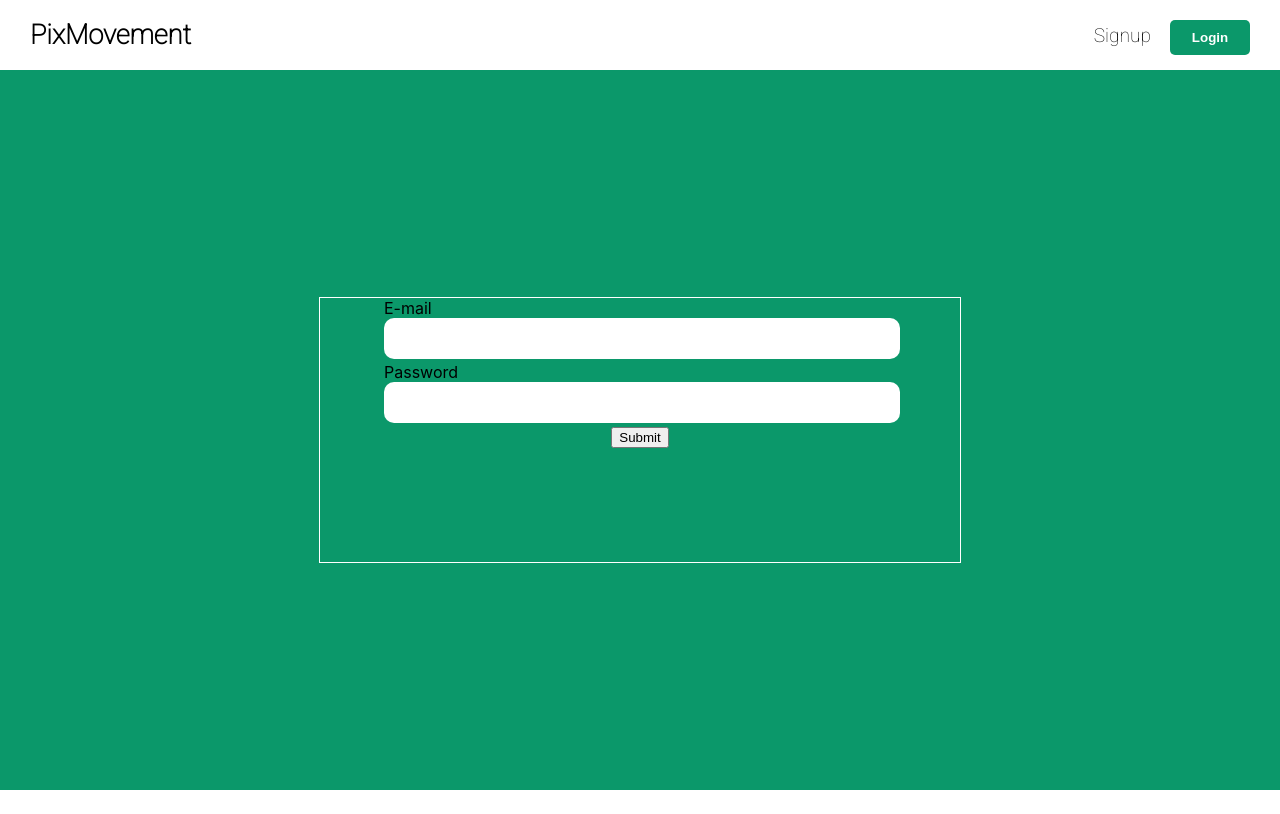
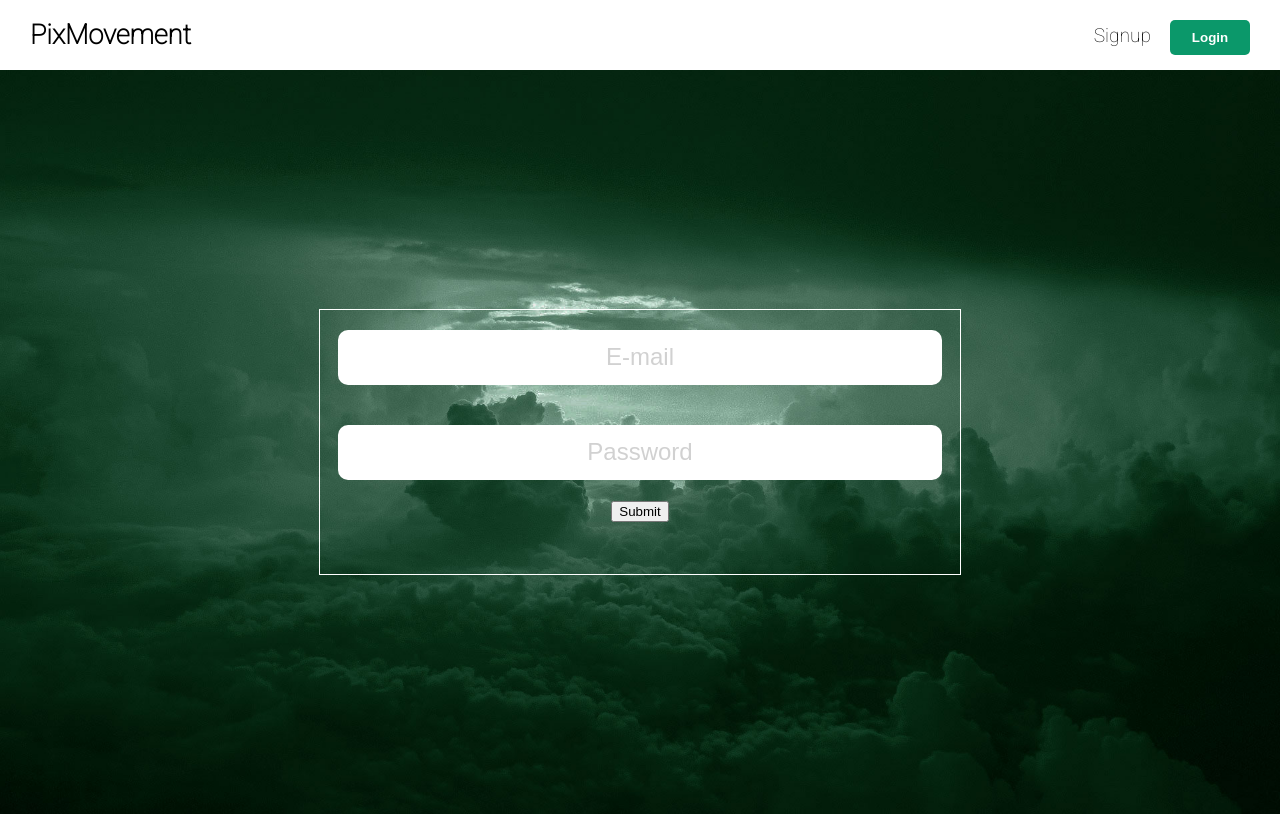
Before and after one commit to indiomedeiros/pixeidos-front-end, a React (Create React App) app: page /login in a window 1280 px wide. Built offline with nearby package versions, Linux system fonts and the light colour scheme.

Commit message:
general corrections

```diff
--- a/src/Components/Input/Input.js
+++ b/src/Components/Input/Input.js
@@ -1,10 +1,8 @@
 import React from "react";
-import {InputContainer, Input } from "./styled"
+import { Input } from "./styled"
 export default function InputComponent(props) {
   return (
-    <InputContainer>
-    <label>
-     {props.label}
+
         <Input
             type={props.type}
             name={props.name}
@@ -12,9 +10,9 @@ export default function InputComponent(props) {
             onChange={props.onChange}
             pattern={props.pattern}
             title={props.title}
+            placeholder = {props.placeholder}
             required
         />
-      </label>
-    </InputContainer>
+
   );
 }
--- a/src/Components/Input/styled.js
+++ b/src/Components/Input/styled.js
@@ -1,18 +1,16 @@
 import styled from "styled-components";
 
 export const Input = styled.input`
+  max-width: 600px;
   width: 100%;
-  height: 70%;
+  height: 20%;
   border-radius: 10px;
   border: none;
   font-size: 1.5em;
+  margin: 20px 0px;
+  ::placeholder{
+    text-align: center;
+    color: #d1d1d1
+  }
 
 `;
-
-export const InputContainer = styled.div`
-  text-align: left;
-  margin: auto;
-  margin-bottom: 8px;
-  height: 56px;
-  width: 80%;
-`;
--- a/src/Components/MainImageHomePage/MainImageHomePage.js
+++ b/src/Components/MainImagePage/MainImagePage.js
@@ -1,6 +1,6 @@
 import {ImageHomeImg} from "./styled"
 
-export default function MainImageHomePage (props){
+export default function MainImagePage (props){
     return(
         <ImageHomeImg src={props.src}/>
     )
--- a/src/Components/MainImageHomePage/styled.js
+++ b/src/Components/MainImagePage/styled.js
@@ -2,7 +2,7 @@ import styled from "styled-components";
 
 export const ImageHomeImg = styled.img`
   display: flex;
-  height: 70vh;
+  height: 93vh;
   width: 100%;
   position: relative;
 `;
--- a/src/Components/SearchInput/styled.js
+++ b/src/Components/SearchInput/styled.js
@@ -1,7 +1,7 @@
 import styled from "styled-components";
 
 export const SearchEntryInput = styled.input`
-  font-size: 1em;
+
   width: 40vw;
   border: none;
   border-radius: 8px;
@@ -10,9 +10,10 @@ export const SearchEntryInput = styled.input`
   ::placeholder {
     text-align: center;
     font-size: 2em;
+    color: #d1d1d1
   }
   :focus{
     outline: none;
   }
-  font-family: open sans;
+
 `;
--- a/src/Pages/HomePage/HomePage.js
+++ b/src/Pages/HomePage/HomePage.js
@@ -5,7 +5,7 @@ import { useState } from "react";
 import { useRequestGet } from "../../Hooks/useRequestGet";
 import { searchImageURL, getUserByIdURL } from "../../Requests/entities";
 import { useEffect } from "react";
-import MainImageHomePage from "../../Components/MainImageHomePage/MainImageHomePage";
+import MainImagePage from "../../Components/MainImagePage/MainImagePage";
 import mainImage from "../../Assents/img/main_image.jpg";
 import SpringModal from "../../Components/Modal/SpringModal";
 
@@ -19,7 +19,8 @@ export default function HomePage() {
   const token = JSON.parse(localStorage.getItem("token"));
 
   useEffect(() => {
-    requestGet(searchImageURL + searchData, token);
+    const URL = searchImageURL + searchData
+    requestGet(URL, token);
   }, []);
 
   const handleSearchInput = (event) => {
@@ -29,7 +30,8 @@ export default function HomePage() {
 
   const searchImage = (event) => {
     event.preventDefault();
-    requestGet(searchImageURL + searchData, token);
+    const URL = searchImageURL + searchData
+    requestGet(URL, token);
   };
 
   const closeModal = () => {
@@ -40,7 +42,8 @@ export default function HomePage() {
   };
 
   const getUserData = (author) => {
-    requestGetUser(getUserByIdURL + author, token);
+    const URL = getUserByIdURL + author
+    requestGetUser(URL, token);
   };
 
   const putDataInModal = (event) => {
@@ -57,7 +60,7 @@ export default function HomePage() {
   return (
     <div>
       <HomeImageDiv>
-        <MainImageHomePage src={mainImage} />
+        <MainImagePage src={mainImage} />
 
         <Form onSubmit={searchImage}>
           <SearchInput
@@ -65,7 +68,7 @@ export default function HomePage() {
             type={"text"}
             value={searchData}
             onChange={handleSearchInput}
-            placeholder={"Search"}
+            placeholder={"Search images"}
             pattern="[A-Za-z].{0,}"
             title={"only letters"}
           />
@@ -90,7 +93,7 @@ export default function HomePage() {
             onClose={closeModal}
             src={modal.file}
             subtitle={modal.subtitle}
-            author={resultRequestUser.name}
+            author={resultRequestUser && resultRequestUser.name}
             date={modal.date.split("-")[0]}
             tags={modal.tags}
             collection={modal.collection}
--- a/src/Pages/LoginPage/LoginPage.js
+++ b/src/Pages/LoginPage/LoginPage.js
@@ -1,9 +1,10 @@
-import { useHistory } from "react-router-dom";
 import InputComponent from "../../Components/Input/Input";
 import { useForm } from "../../Hooks/useForm";
 import { useRequestPost } from "../../Hooks/useRequestPost";
 import { loginURL } from "../../Requests/entities";
 import styled from "styled-components";
+import imageLogin from "../../Assents/img/login_image.jpg"
+import MainImagePage from "../../Components/MainImagePage/MainImagePage";
 
 export const Form = styled.form`
   border: 1px solid white;
@@ -11,14 +12,15 @@ export const Form = styled.form`
   max-width: 50vw;
   width: 100%;
   text-align: center;
+  position: absolute;
 `;
 export const Div = styled.div`
-  background-color: #0b986a;
-  height: 90vh;
   display: flex;
   justify-content: center;
   align-items: center;
 `;
+
+
 
 export default function LoginPage() {
   const [form, handleChange, clearInput] = useForm({ email: "", password: "" });
@@ -32,6 +34,7 @@ export default function LoginPage() {
 
   return (
     <Div>
+      <MainImagePage src = {imageLogin} />
       <Form onSubmit={loginUser}>
         <InputComponent
           label="E-mail"
@@ -41,6 +44,7 @@ export default function LoginPage() {
           onChange={handleChange}
           pattern="[a-z0-9._%+-]+@[a-z0-9.-]+\.[a-z]{2,}$"
           title="ex: nome@gmail.com"
+          placeholder={"E-mail"}
           required
         />
 
@@ -52,9 +56,12 @@ export default function LoginPage() {
           onChange={handleChange}
           pattern=".{6,}"
           title="mínimo de 6 caracters"
+          placeholder={"Password"}
           required
         />
-        <button>{"Submit"}</button>
+        <div>
+          <button>{"Submit"}</button>
+        </div>
       </Form>
     </Div>
   );
```
Also changed, not shown: src/Assents/img/login_image.jpg (added).
